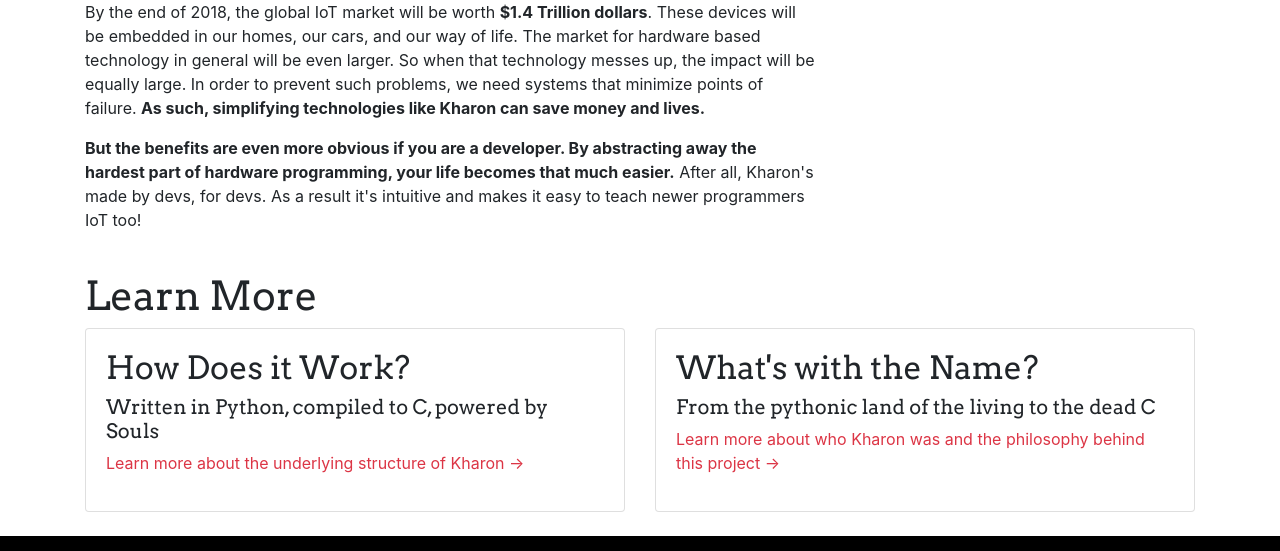
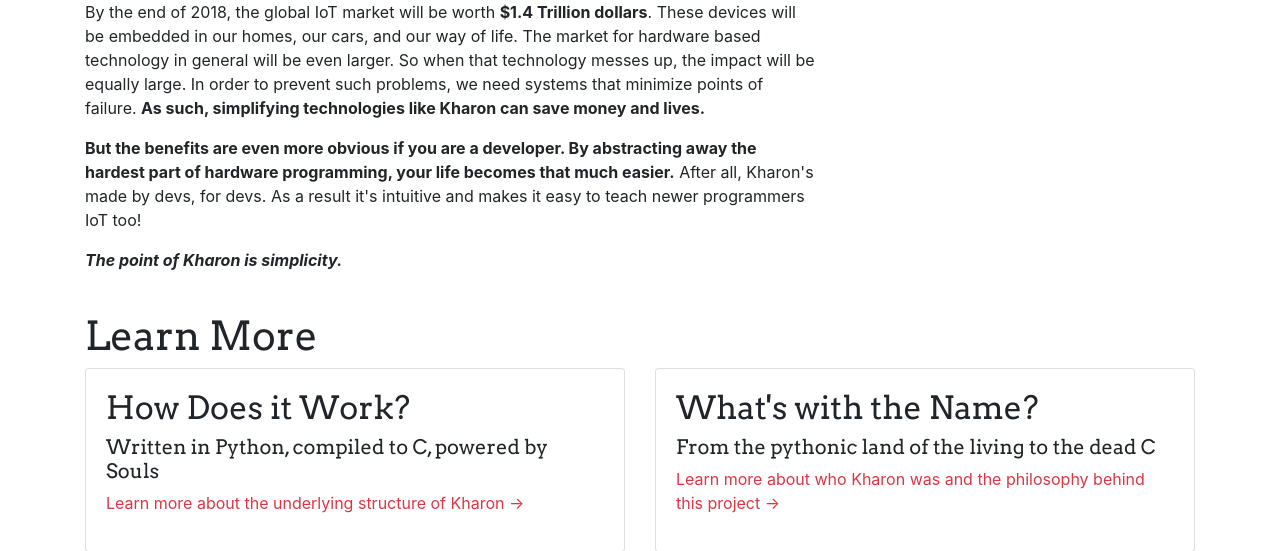
Before and after one commit to UYasher/kharon_web, a Django app: page / in a window 1280 px wide; the page is wider, and only the part inside the window is pictured. Shown: the part 1048-1599 px from the top of that part. Run offline with Django 3.2, Linux system fonts and the light colour scheme.

Commit message:
copy changes

```diff
--- a/documentation/templates/documentation/index.html
+++ b/documentation/templates/documentation/index.html
@@ -69,6 +69,7 @@
                         part of hardware programming, your life becomes that much easier.</b> After all, Kharon's made
                         by devs, for devs. As a result it's intuitive and makes it easy to teach newer programmers IoT too!
                     </p>
+                    <p><b><i>The point of Kharon is simplicity.</i></b></p>
                     <br>
                 </div>
             </div>
```
